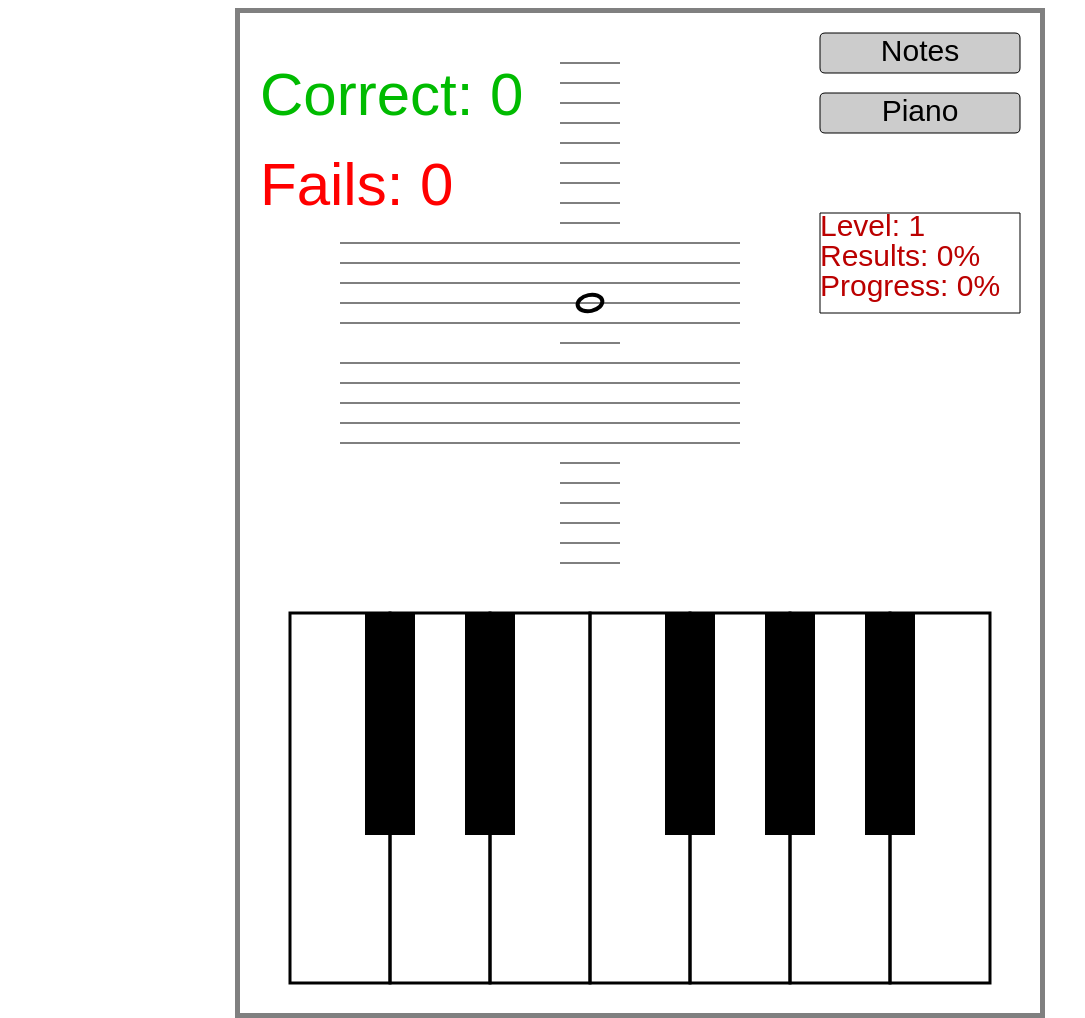
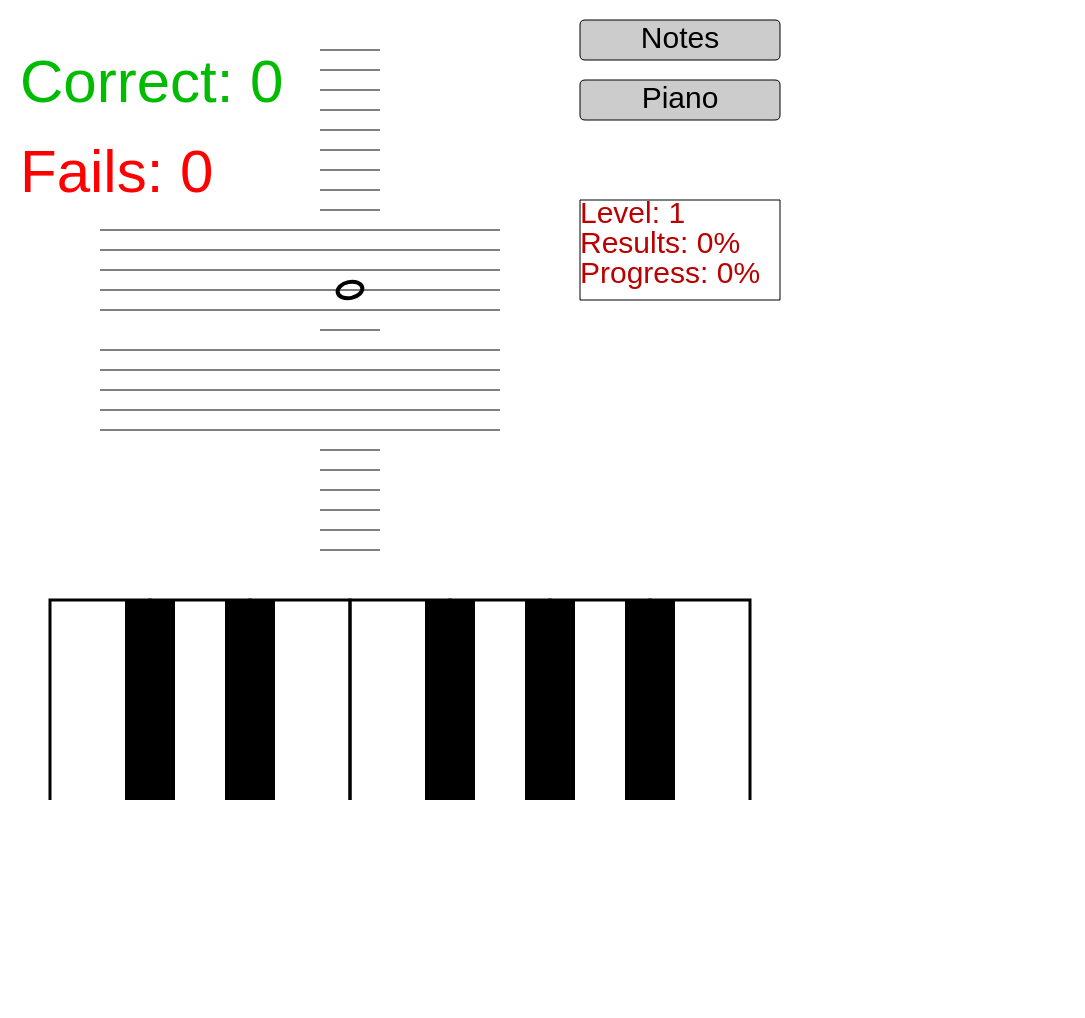
Before and after one commit to nsmoooose/music_notes_training, a plain HTML site: page index.html in a window 1280 px wide. Shown: the whole page, without its empty margins (0-1085 px from the left). After the commit the page ends 800 px from the top, so only its background shows below. Drawn offline with Linux system fonts and the light colour scheme.

Commit message:
Resize canvas after window inner size

```diff
--- a/game.js
+++ b/game.js
@@ -176,14 +176,14 @@ window.addEventListener("load", () => {
 			g_trainer.on_click(x, y);
 		}
 	});
-	/*
-	canvas.addEventListener("mousemove", (event) => {
-		const rect = canvas.getBoundingClientRect();
-        const x = event.clientX - rect.left;
-        const y = event.clientY - rect.top;
-        console.log("x: " + x + " y: " + y)
+
+	canvas.width = window.innerWidth;
+	canvas.height = window.innerHeight;
+
+	window.addEventListener("resize", (event) => {
+		canvas.width = window.innerWidth;
+		canvas.height = window.innerHeight;
 	});
-    */
 
 	window.setInterval(() => {
 		let ctx = canvas.getContext("2d");
--- a/style.css
+++ b/style.css
@@ -1,11 +1,13 @@
 canvas {
-    width: 800px;
-    height: 1000px;
-    border-width: 5px;
-    border-style: solid;
-    border-color: gray;
+    width: 100%;
+    height: 100%;
+    margin: 0px;
+    padding: 0px;
+    display: block;
 }
 
 body {
+    margin: 0px;
+    padding: 0px;
     text-align: center;
 }
```
